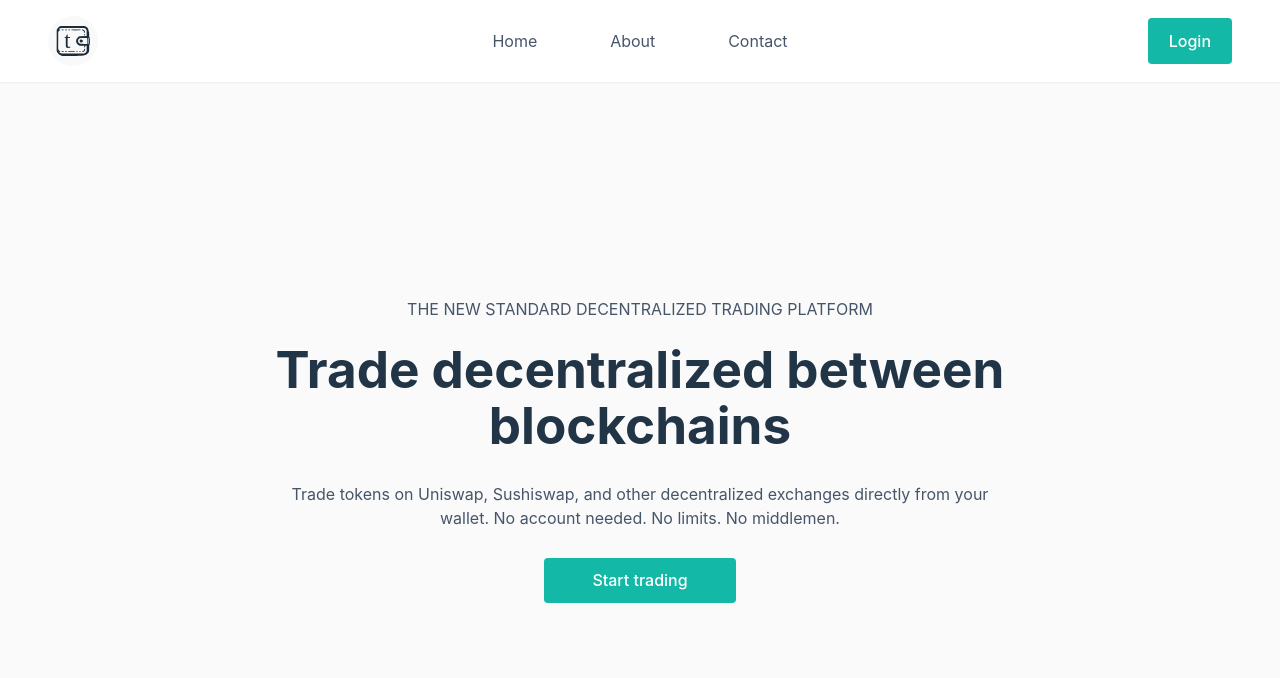
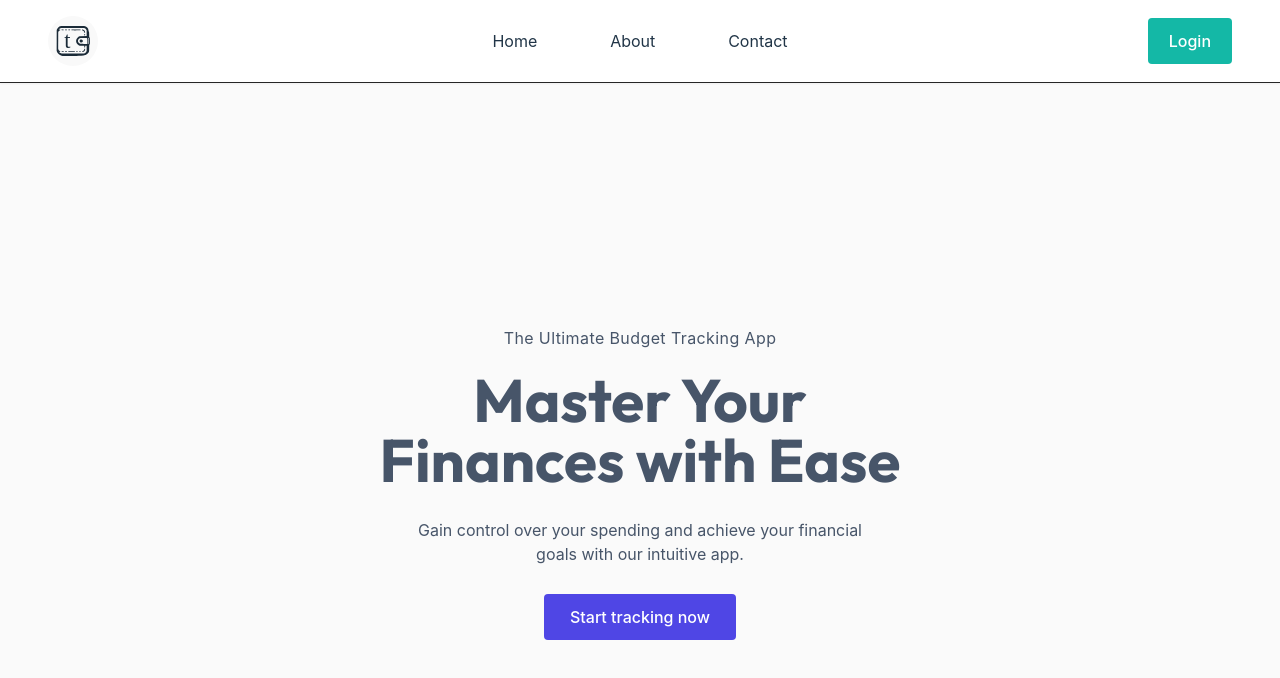
Before and after one commit to and27/tracker, a React (Vite) app: page / in a window 1280 px wide. Shown: the top 678 px of the page. Built offline with nearby package versions, Linux system fonts and the light colour scheme; no server answers.

Commit message:
style: update hero section with new font and dots pattern background, adjust nav layout

```diff
--- a/index.html
+++ b/index.html
@@ -4,6 +4,9 @@
 <head>
   <meta charset="UTF-8" />
   <link rel="icon" type="image/svg+xml" href="/logo.svg" />
+  <link rel="preconnect" href="https://fonts.googleapis.com">
+  <link rel="preconnect" href="https://fonts.gstatic.com" crossorigin>
+  <link href="https://fonts.googleapis.com/css2?family=Outfit:wght@100..900&display=swap" rel="stylesheet">
   <meta name="viewport" content="width=device-width, initial-scale=1.0" />
   <title>Vite + React + TS</title>
 </head>
--- a/src/App.css
+++ b/src/App.css
@@ -1,3 +1,63 @@
 #root {
   width: 100%;
+  --font-outfit: "Outfit", sans-serif;
 }
+
+.font-outfit {
+  font-family: var(--font-outfit);
+}
+
+.content svg {
+  content: "";
+  position: absolute;
+  width: 400px;
+  height: 400px;
+  z-index: -1;
+  filter: blur(8px);
+  opacity: 0.9;
+}
+
+.content .svg1 {
+  left: 20%;
+  top: -15%;
+}
+
+.content .svg2 {
+  right: 0;
+  bottom: -25%;
+}
+
+.pattern {
+  background-image: url("/dots-pattern-light.svg");
+  background-repeat: repeat;
+  background-size: 25px 25px;
+}
+
+@media (prefers-color-scheme: dark) {
+  .pattern {
+    background-image: url("/dots-pattern-dark.svg");
+  }
+}
+
+.blur-container::after {
+  content: "";
+  position: absolute;
+  width: 100%;
+  height: 100%;
+  top: 0;
+  left: 0;
+  background-color: #fafafa;
+}
+
+@media (prefers-color-scheme: dark) {
+  .blur-container::after {
+    background: linear-gradient(
+      90deg,
+      rgba(220, 220, 220, 0) 0%,
+      rgba(23, 23, 23, 0.6) 30%,
+      rgba(23, 23, 23, 1) 50%,
+      rgba(23, 23, 23, 0.6) 70%,
+      rgba(220, 220, 220, 0) 100%
+    );
+  }
+}
--- a/src/components/Hero.tsx
+++ b/src/components/Hero.tsx
@@ -2,20 +2,24 @@ import { Link } from "react-router-dom";
 
 const Hero = () => {
   return (
-    <div className="text-center flex flex-col gap-5 items-center calc-height justify-center w-[46rem] mx-auto">
-      <p className="uppercase text-slate-600">
-        The new standard decentralized trading platform
-      </p>
-      <h1 className="font-bold">Trade decentralized between blockchains</h1>
-      <p className="text-slate-600 py-2">
-        Trade tokens on Uniswap, Sushiswap, and other decentralized exchanges
-        directly from your wallet. No account needed. No limits. No middlemen.
-      </p>
-      <Link to="/login">
-        <button className="bg-teal-500 rounded px-5 text-white w-48">
-          Start trading
-        </button>
-      </Link>
+    <div className=" calc-height blur-container relative px-5">
+      <div className="z-10 relative text-center flex flex-col gap-5 items-center justify-center h-screen">
+        <p className="text-slate-600 dark:text-slate-100 z-10 tracking-wide">
+          The Ultimate Budget Tracking App
+        </p>
+        <h1 className="font-bold font-outfit text-slate-600 dark:text-slate-100 md:w-[36rem] text-center mx-auto md:text-6xl">
+          Master Your Finances with Ease
+        </h1>
+        <p className="text-slate-600 dark:text-slate-100 py-2 text-base md:w-[30rem]">
+          Gain control over your spending and achieve your financial goals with
+          our intuitive app.
+        </p>
+        <Link to="/login">
+          <button className="bg-indigo-600 rounded px-5 text-white w-48">
+            Start tracking now
+          </button>
+        </Link>
+      </div>
     </div>
   );
 };
--- a/src/components/TopMenu.tsx
+++ b/src/components/TopMenu.tsx
@@ -3,9 +3,9 @@ import LinkButton from "./LinkButton";
 
 const TopMenu = () => {
   return (
-    <nav className="grid grid-cols-3 items-center gap-10 px-12 py-4 shadow-sm bg-white z-10 relative">
+    <nav className="grid grid-cols-3 items-center gap-10 px-12 py-4 shadow-sm bg-white dark:bg-neutral-900 dark:text-white z-10 relative border-b border-neutral-800">
       <img src="/logo.svg" alt="logo" width="50" height="50" />
-      <ul className="flex justify-around text-slate-600 justify-self-stretch">
+      <ul className="flex justify-around justify-self-stretch">
         <li>
           <Link to="/">Home</Link>
         </li>
--- a/src/index.css
+++ b/src/index.css
@@ -15,6 +15,8 @@
   text-rendering: optimizeLegibility;
   -webkit-font-smoothing: antialiased;
   -moz-osx-font-smoothing: grayscale;
+
+  --nav-height: 83px;
 }
 
 body {
@@ -55,5 +57,5 @@ button:focus-visible {
 }
 
 .calc-height {
-  height: calc(100vh - 64px);
+  height: calc(100vh - var(--nav-height));
 }
```
Also changed, not shown: public/dots-pattern-dark.svg (added), public/dots-pattern-light.svg (added).
